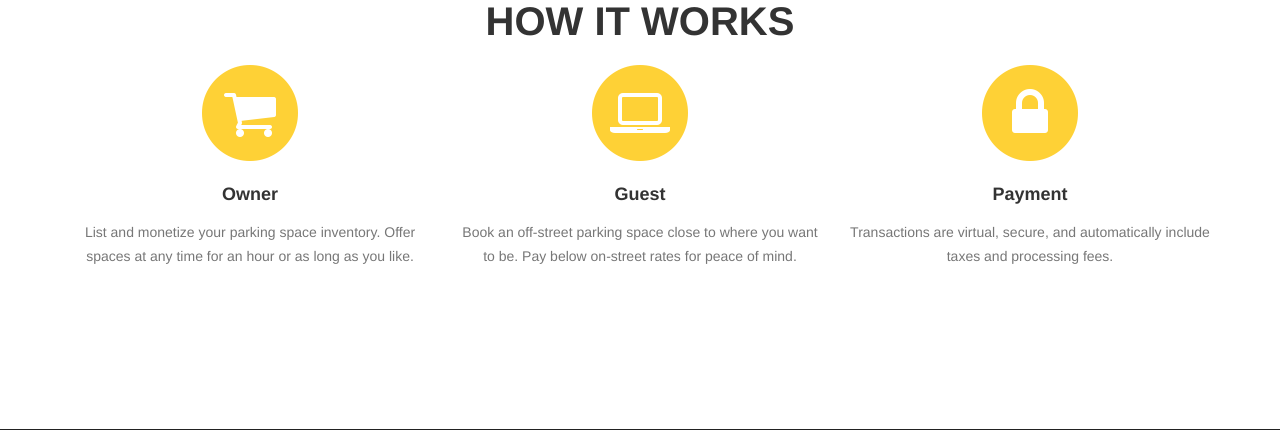
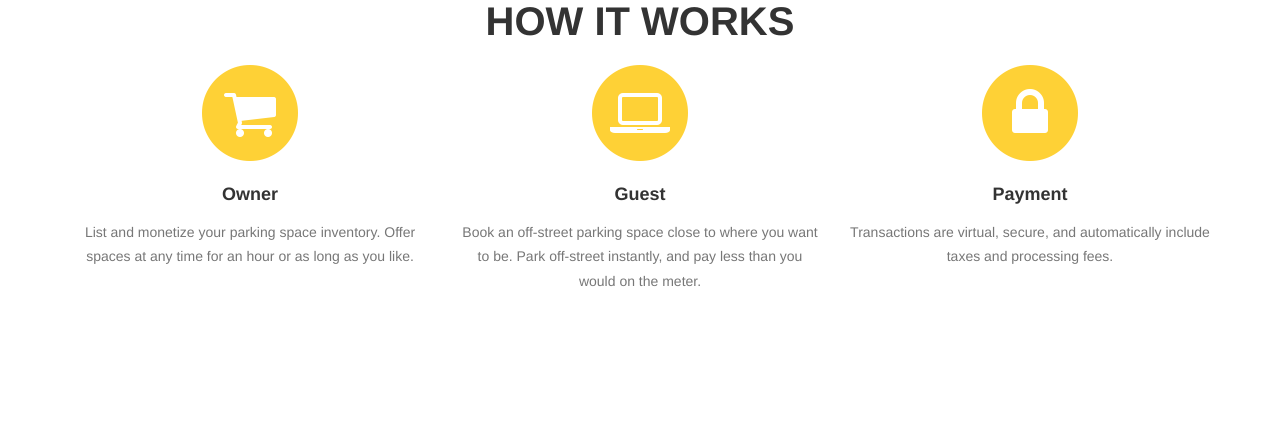
Before and after one commit to suhailvs/parking, a Django app: template mysite/templates/home.html in a window 1280 px wide. Shown: the part 904-1334 px from the top of the page. Run offline with Django 3.2, Linux system fonts and the light colour scheme; the template is opened without the code that fills it, so the values that code supplies are empty; parts of the project's set-up code (start-up, migrations or seed data) failed here and were passed over; some libraries are stand-ins or nearby versions.

Commit message:
More content edits

```diff
--- a/mysite/templates/home.html
+++ b/mysite/templates/home.html
@@ -118,7 +118,7 @@
                         <i class="fa fa-laptop fa-stack-1x fa-inverse"></i>
                     </span>
                     <h4 class="service-heading">Guest</h4>
-                    <p class="text-muted">Book an off-street parking space close to where you want to be. Pay below on-street rates for peace of mind.</p>
+                    <p class="text-muted">Book an off-street parking space close to where you want to be. Park off-street instantly, and pay less than you would on the meter.</p>
                 </div>
                 <div class="col-md-4">
                     <span class="fa-stack fa-4x">
```
